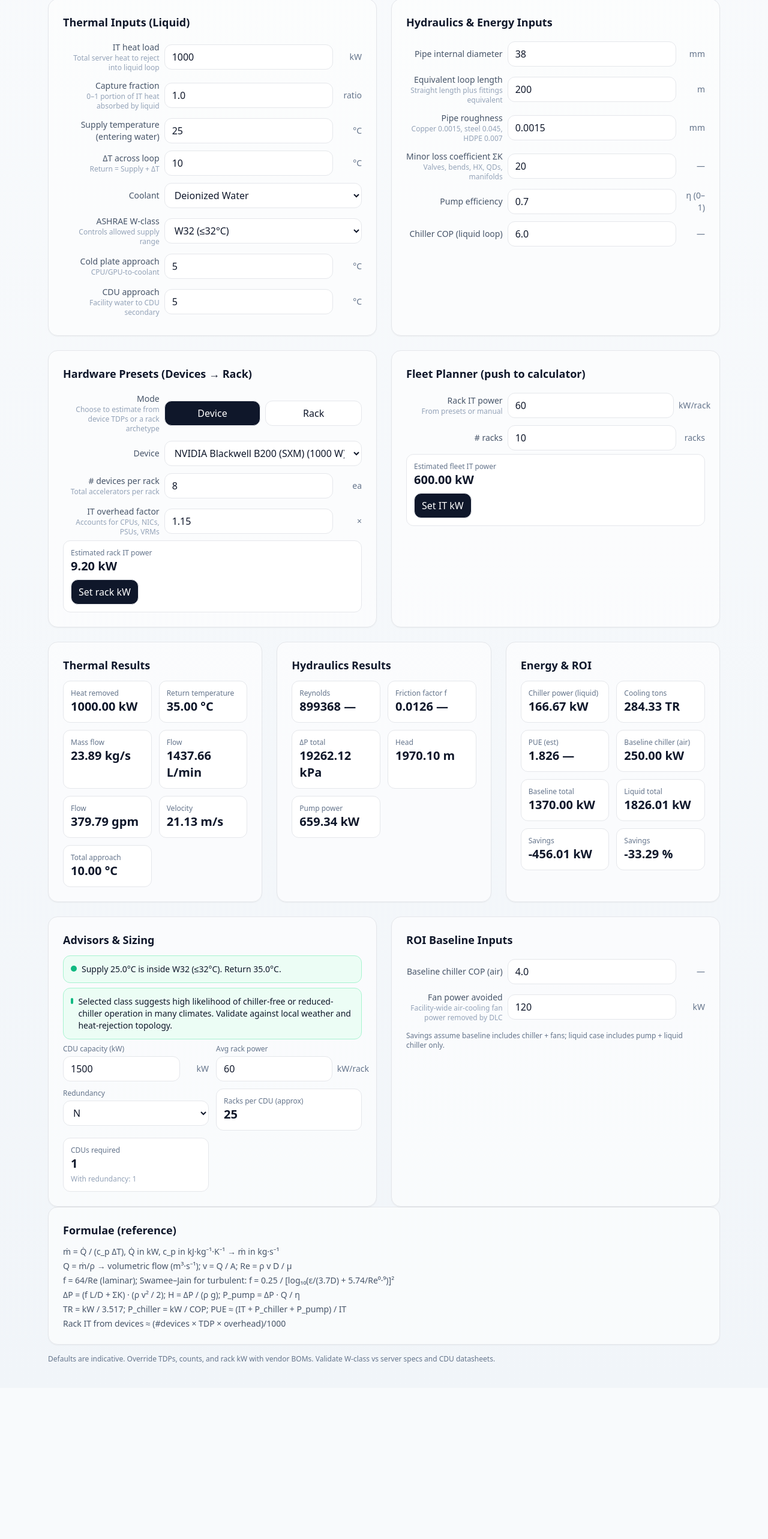
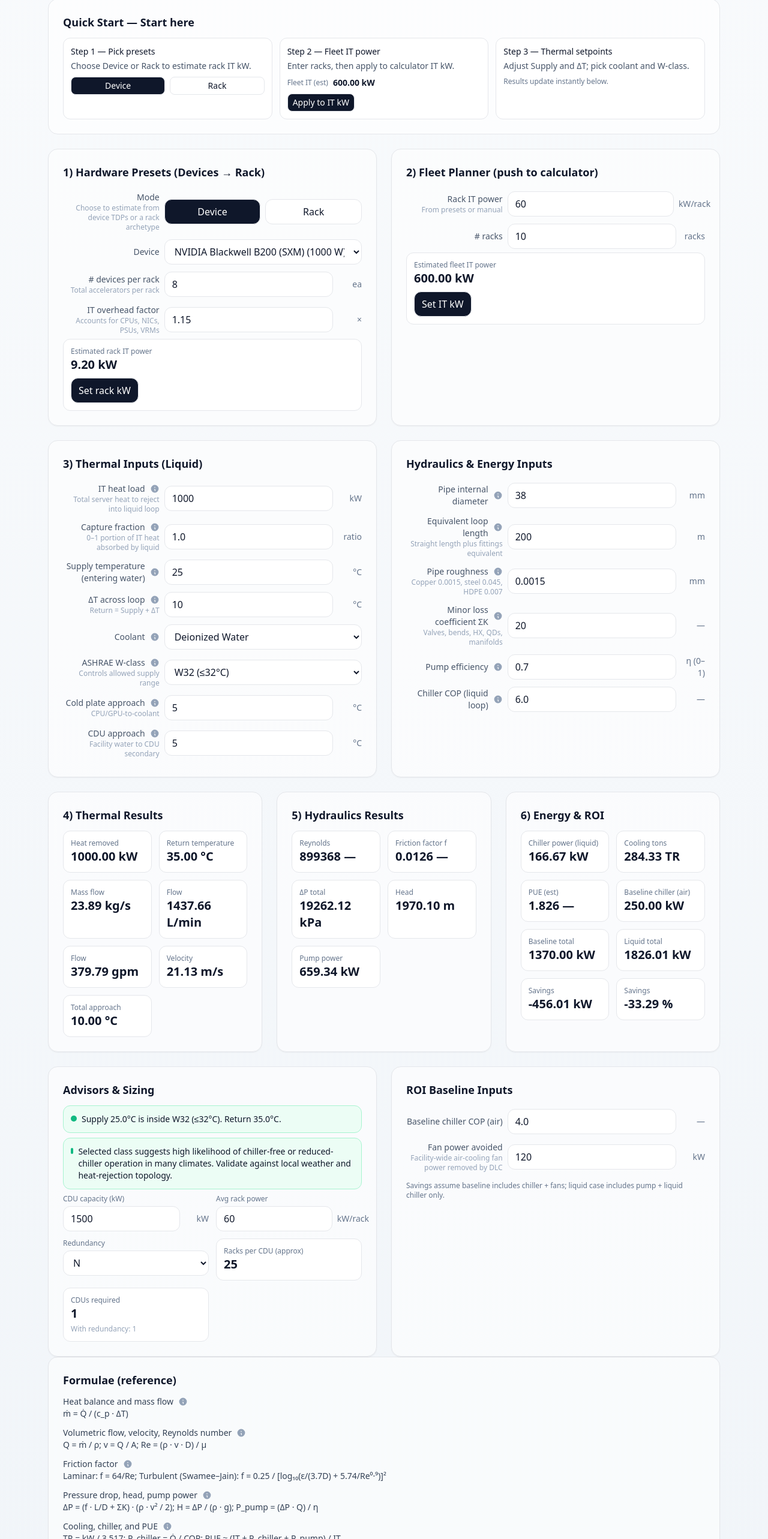
Before and after one commit to canncupiscent/dc-liquid-cooling-calculator, a React (Vite) app: page / in a window 1280 px wide. Shown: the part 108-2674 px from the top of the page at 60% size. Before the commit the page ends 2422 px from the top, so only its background shows below. Built offline with nearby package versions, Linux system fonts and the light colour scheme.

Commit message:
feat: add quick start guide, tooltips, and reorganize calculator sections with step numbers

```diff
--- a/src/App.jsx
+++ b/src/App.jsx
@@ -54,7 +54,11 @@ function Row({ label, children, help }) {
   return (
     <div className='grid grid-cols-1 md:grid-cols-3 gap-2 items-center py-1.5'>
       <div className='md:text-right text-sm text-slate-600'>
-        <div>{label}</div>
+        <div className='flex items-center justify-between md:justify-end gap-2'>
+          <span>{label}</span>
+          {/* Tooltip slot will render if provided via tip prop */}
+          {/** placeholder, actual Tooltip rendered by Row signature change below **/}
+        </div>
         {help && <div className='text-xs text-slate-400'>{help}</div>}
       </div>
       <div className='md:col-span-2'>{children}</div>
@@ -106,6 +110,37 @@ function Status({ level = 'ok', children }) {
     <div className={`rounded-xl border p-3 flex items-start gap-2 ${cls}`}>
       <span className={`mt-1 h-2.5 w-2.5 rounded-full ${dot}`} />
       <div className='text-sm'>{children}</div>
+    </div>
+  );
+}
+
+// Lightweight tooltip component using Tailwind + group-hover
+function Tooltip({ content }) {
+  return (
+    <span className='relative inline-block group align-middle'>
+      <svg xmlns='http://www.w3.org/2000/svg' viewBox='0 0 20 20' fill='currentColor' className='h-4 w-4 text-slate-400'>
+        <path fillRule='evenodd' d='M18 10a8 8 0 11-16 0 8 8 0 0116 0zm-9-3a1 1 0 112 0 1 1 0 01-2 0zm.25 3.5a.75.75 0 000 1.5h.5V14a.75.75 0 001.5 0v-2.5a.75.75 0 00-.75-.75h-1.25z' clipRule='evenodd' />
+      </svg>
+      <div className='absolute z-20 hidden group-hover:block max-w-xs md:max-w-sm -right-1 md:left-auto md:-translate-x-0 translate-y-2 md:translate-y-0 mt-2 md:mt-0 p-2 rounded-lg border bg-white text-xs text-slate-700 shadow-lg w-64'>
+        {content}
+      </div>
+    </span>
+  );
+}
+
+// Extend Row to support an optional tip prop
+const _OriginalRow = Row;
+Row = function Row({ label, children, help, tip }) {
+  return (
+    <div className='grid grid-cols-1 md:grid-cols-3 gap-2 items-center py-1.5'>
+      <div className='md:text-right text-sm text-slate-600'>
+        <div className='flex items-center justify-between md:justify-end gap-2'>
+          <span>{label}</span>
+          {tip && <Tooltip content={tip} />}
+        </div>
+        {help && <div className='text-xs text-slate-400'>{help}</div>}
+      </div>
+      <div className='md:col-span-2'>{children}</div>
     </div>
   );
 }
@@ -288,68 +323,38 @@ export default function App() {
             <button onClick={loadExample} className='rounded-xl border px-3 py-2 bg-white hover:bg-slate-50'>Load example</button>
           </div>
         </div>
+        {/* Quick Start banner */}
+        <div className='rounded-2xl border p-4 md:p-6 bg-white/70 mb-6'>
+          <div className='font-semibold text-lg mb-3'>Quick Start — Start here</div>
+          <div className='grid grid-cols-1 md:grid-cols-3 gap-3 text-sm'>
+            <div className='rounded-xl border p-3 bg-white'>
+              <div className='font-medium mb-1'>Step 1 — Pick presets</div>
+              <div className='text-slate-600 mb-2'>Choose Device or Rack to estimate rack IT kW.</div>
+              <div className='grid grid-cols-2 gap-2'>
+                <button onClick={() => setHwMode('device')} className={`rounded-lg border px-2 py-1 ${hwMode === 'device' ? 'bg-slate-900 text-white' : 'bg-white'}`}>Device</button>
+                <button onClick={() => setHwMode('rack')} className={`rounded-lg border px-2 py-1 ${hwMode === 'rack' ? 'bg-slate-900 text-white' : 'bg-white'}`}>Rack</button>
+              </div>
+            </div>
+            <div className='rounded-xl border p-3 bg-white'>
+              <div className='font-medium mb-1'>Step 2 — Fleet IT power</div>
+              <div className='text-slate-600 mb-2'>Enter racks, then apply to calculator IT kW.</div>
+              <div className='flex items-center gap-2'>
+                <div className='text-xs text-slate-500'>Fleet IT (est)</div>
+                <div className='font-semibold'>{fleetIT_kW_fromRack.toFixed(2)} kW</div>
+              </div>
+              <button onClick={() => setItKW(fleetIT_kW_fromRack.toFixed(2))} className='mt-2 rounded-lg border px-2 py-1 bg-slate-900 text-white'>Apply to IT kW</button>
+            </div>
+            <div className='rounded-xl border p-3 bg-white'>
+              <div className='font-medium mb-1'>Step 3 — Thermal setpoints</div>
+              <div className='text-slate-600 mb-2'>Adjust Supply and ΔT; pick coolant and W-class.</div>
+              <div className='text-xs text-slate-500'>Results update instantly below.</div>
+            </div>
+          </div>
+        </div>
 
         <div className='grid grid-cols-1 lg:grid-cols-2 gap-6'>
-          <Section title='Thermal Inputs (Liquid)'>
-            <Row label='IT heat load' help='Total server heat to reject into liquid loop'>
-              <Input value={itKW} onChange={setItKW} suffix='kW' />
-            </Row>
-            <Row label='Capture fraction' help='0–1 portion of IT heat absorbed by liquid'>
-              <Input value={captureFrac} onChange={setCaptureFrac} suffix='ratio' step={0.01} />
-            </Row>
-            <Row label='Supply temperature (entering water)'>
-              <Input value={supplyC} onChange={setSupplyC} suffix='°C' />
-            </Row>
-            <Row label='ΔT across loop' help='Return = Supply + ΔT'>
-              <Input value={dT} onChange={setDT} suffix='°C' />
-            </Row>
-            <Row label='Coolant'>
-              <Select
-                value={coolant}
-                onChange={setCoolant}
-                options={Object.entries(COOLANTS).map(([value, c]) => ({ value, label: c.name }))}
-              />
-            </Row>
-            <Row label='ASHRAE W-class' help='Controls allowed supply range'>
-              <Select
-                value={wClass}
-                onChange={setWClass}
-                options={Object.entries(W_CLASSES).map(([value, w]) => ({ value, label: w.label }))}
-              />
-            </Row>
-            <Row label='Cold plate approach' help='CPU/GPU-to-coolant'>
-              <Input value={coldPlateApproachC} onChange={setColdPlateApproachC} suffix='°C' />
-            </Row>
-            <Row label='CDU approach' help='Facility water to CDU secondary'>
-              <Input value={cduApproachC} onChange={setCduApproachC} suffix='°C' />
-            </Row>
-          </Section>
-
-          <Section title='Hydraulics & Energy Inputs'>
-            <Row label='Pipe internal diameter'>
-              <Input value={pipeIDmm} onChange={setPipeIDmm} suffix='mm' />
-            </Row>
-            <Row label='Equivalent loop length' help='Straight length plus fittings equivalent'>
-              <Input value={loopLenM} onChange={setLoopLenM} suffix='m' />
-            </Row>
-            <Row label='Pipe roughness' help='Copper 0.0015, steel 0.045, HDPE 0.007'>
-              <Input value={roughnessMM} onChange={setRoughnessMM} suffix='mm' />
-            </Row>
-            <Row label='Minor loss coefficient ΣK' help='Valves, bends, HX, QDs, manifolds'>
-              <Input value={kMinor} onChange={setKMinor} suffix='—' />
-            </Row>
-            <Row label='Pump efficiency'>
-              <Input value={pumpEff} onChange={setPumpEff} suffix='η (0–1)' step={0.01} />
-            </Row>
-            <Row label='Chiller COP (liquid loop)'>
-              <Input value={chillerCOP} onChange={setChillerCOP} suffix='—' step={0.1} />
-            </Row>
-          </Section>
-        </div>
-
-        {/* NEW: Hardware presets */}
-        <div className='grid grid-cols-1 lg:grid-cols-2 gap-6 mt-6'>
-          <Section title='Hardware Presets (Devices → Rack)'>
+          {/* Left: 1) Hardware Presets */}
+          <Section title='1) Hardware Presets (Devices → Rack)'>
             <Row label='Mode' help='Choose to estimate from device TDPs or a rack archetype'>
               <div className='grid grid-cols-2 gap-2'>
                 <button onClick={() => setHwMode('device')} className={`rounded-xl border px-3 py-2 ${hwMode === 'device' ? 'bg-slate-900 text-white' : 'bg-white'}`}>Device</button>
@@ -398,7 +403,8 @@ export default function App() {
             </>)}
           </Section>
 
-          <Section title='Fleet Planner (push to calculator)'>
+          {/* Right: 2) Fleet Planner (push to calculator) */}
+          <Section title='2) Fleet Planner (push to calculator)'>
             <Row label='Rack IT power' help='From presets or manual'>
               <Input value={rackKW} onChange={setRackKW} suffix='kW/rack' />
             </Row>
@@ -415,8 +421,68 @@ export default function App() {
           </Section>
         </div>
 
+        {/* Grid: 3) Thermal Inputs + Hydraulics */}
+        <div className='grid grid-cols-1 lg:grid-cols-2 gap-6 mt-6'>
+          <Section title='3) Thermal Inputs (Liquid)'>
+            <Row label='IT heat load' help='Total server heat to reject into liquid loop' tip={'Total IT power (kW) that must be removed by the cooling system. If using the Fleet Planner, you can push its estimate here.'}>
+              <Input value={itKW} onChange={setItKW} suffix='kW' />
+            </Row>
+            <Row label='Capture fraction' help='0–1 portion of IT heat absorbed by liquid' tip={'Portion of IT heat captured by the liquid loop (e.g., 1.0 for full direct liquid cooling; <1.0 if some heat is still air-cooled).'}>
+              <Input value={captureFrac} onChange={setCaptureFrac} suffix='ratio' step={0.01} />
+            </Row>
+            <Row label='Supply temperature (entering water)' tip={'Entering water temperature at the device cold plates/manifolds. Checked against selected ASHRAE W-class.'}>
+              <Input value={supplyC} onChange={setSupplyC} suffix='°C' />
+            </Row>
+            <Row label='ΔT across loop' help='Return = Supply + ΔT' tip={'Desired temperature rise across the loop. Larger ΔT lowers flow; smaller ΔT raises flow. Return temperature = Supply + ΔT.'}>
+              <Input value={dT} onChange={setDT} suffix='°C' />
+            </Row>
+            <Row label='Coolant' tip={'Select fluid. Properties (density, specific heat, viscosity) drive flow, Reynolds number, and pressure drop.'}>
+              <Select
+                value={coolant}
+                onChange={setCoolant}
+                options={Object.entries(COOLANTS).map(([value, c]) => ({ value, label: c.name }))}
+              />
+            </Row>
+            <Row label='ASHRAE W-class' help='Controls allowed supply range' tip={'ASHRAE liquid classes specify permissible entering water temperatures. The advisor validates your supply against the selected class.'}>
+              <Select
+                value={wClass}
+                onChange={setWClass}
+                options={Object.entries(W_CLASSES).map(([value, w]) => ({ value, label: w.label }))}
+              />
+            </Row>
+            <Row label='Cold plate approach' help='CPU/GPU-to-coolant' tip={'Approximate temperature difference from device junction to coolant. Impacts overall thermal budget and margin.'}>
+              <Input value={coldPlateApproachC} onChange={setColdPlateApproachC} suffix='°C' />
+            </Row>
+            <Row label='CDU approach' help='Facility water to CDU secondary' tip={'Approach temperature across the CDU between facility water and rack/secondary loop. Affects achievable supply temperature.'}>
+              <Input value={cduApproachC} onChange={setCduApproachC} suffix='°C' />
+            </Row>
+          </Section>
+
+          {/* Right: Hydraulics & Energy Inputs */}
+          <Section title='Hydraulics & Energy Inputs'>
+            <Row label='Pipe internal diameter' tip={'Inside diameter of the main loop piping. Larger diameter reduces velocity and frictional losses (ΔP), lowering pump power. Too small increases v and Re, raising ΔP and noise. Used to compute area A = πD²/4 and velocity v = Q/A.'}>
+              <Input value={pipeIDmm} onChange={setPipeIDmm} suffix='mm' />
+            </Row>
+            <Row label='Equivalent loop length' help='Straight length plus fittings equivalent' tip={'Total hydraulic length (m) including straight runs plus equivalent lengths for fittings, heat exchangers, quick-disconnects, manifolds. Head loss scales with (L/D), so longer loops increase ΔP and pump kW.'}>
+              <Input value={loopLenM} onChange={setLoopLenM} suffix='m' />
+            </Row>
+            <Row label='Pipe roughness' help='Copper 0.0015, steel 0.045, HDPE 0.007' tip={'Absolute roughness ε (mm) controls turbulent friction factor via Swamee–Jain. Smoother pipes (lower ε) reduce ΔP. Typical ε: copper ~0.0015 mm, HDPE ~0.007 mm, new steel ~0.045 mm.'}>
+              <Input value={roughnessMM} onChange={setRoughnessMM} suffix='mm' />
+            </Row>
+            <Row label='Minor loss coefficient ΣK' help='Valves, bends, HX, QDs, manifolds' tip={'Sum of local loss coefficients for fittings and components: ΔP_minor = (ΣK)·(ρv²/2). High-ΔP components (e.g., dense heat exchangers, restrictive QDs) raise pump power. Use vendor K data or handbooks.'}>
+              <Input value={kMinor} onChange={setKMinor} suffix='—' />
+            </Row>
+            <Row label='Pump efficiency' tip={'Overall hydraulic-to-electric efficiency η (0–1). Electrical pump power = ΔP·Q / η. Higher η reduces electrical input for the same head and flow. Typical rack pumps ~0.5–0.75.'}>
+              <Input value={pumpEff} onChange={setPumpEff} suffix='η (0–1)' step={0.01} />
+            </Row>
+            <Row label='Chiller COP (liquid loop)' tip={'Coefficient of Performance = Cooling kW / Electric kW. Higher COP means less electrical power for the same heat load. Depends on setpoints, approach temperatures, ambient, and heat-rejection method (e.g., dry cooler vs tower).'}>
+              <Input value={chillerCOP} onChange={setChillerCOP} suffix='—' step={0.1} />
+            </Row>
+          </Section>
+        </div>
+
         <div className='grid grid-cols-1 xl:grid-cols-3 gap-6 mt-6'>
-          <Section title='Thermal Results'>
+          <Section title='4) Thermal Results'>
             <div className='grid grid-cols-2 gap-3'>
               <Stat label='Heat removed' value={results.qHeat_kW} unit='kW' />
               <Stat label='Return temperature' value={results.return_C} unit='°C' />
@@ -428,7 +494,7 @@ export default function App() {
             </div>
           </Section>
 
-          <Section title='Hydraulics Results'>
+          <Section title='5) Hydraulics Results'>
             <div className='grid grid-cols-2 gap-3'>
               <Stat label='Reynolds' value={results.Re} unit='—' precision={0} />
               <Stat label='Friction factor f' value={results.f} unit='—' precision={4} />
@@ -438,7 +504,7 @@ export default function App() {
             </div>
           </Section>
 
-          <Section title='Energy & ROI'>
+          <Section title='6) Energy & ROI'>
             <div className='grid grid-cols-2 gap-3'>
               <Stat label='Chiller power (liquid)' value={results.chiller_kW} unit='kW' />
               <Stat label='Cooling tons' value={results.tons} unit='TR' />
@@ -497,13 +563,72 @@ export default function App() {
         </div>
 
         <Section title='Formulae (reference)'>
-          <div className='text-sm text-slate-600 space-y-1'>
-            <div>ṁ = Q̇ / (c_p ΔT), Q̇ in kW, c_p in kJ·kg⁻¹·K⁻¹ → ṁ in kg·s⁻¹</div>
-            <div>Q = ṁ/ρ → volumetric flow (m³·s⁻¹); v = Q / A; Re = ρ v D / μ</div>
-            <div>f = 64/Re (laminar); Swamee–Jain for turbulent: f = 0.25 / [log₁₀(ε/(3.7D) + 5.74/Re⁰·⁹)]²</div>
-            <div>ΔP = (f L/D + ΣK) · (ρ v² / 2); H = ΔP / (ρ g); P_pump = ΔP · Q / η</div>
-            <div>TR = kW / 3.517; P_chiller = kW / COP; PUE ≈ (IT + P_chiller + P_pump) / IT</div>
-            <div>Rack IT from devices ≈ (#devices × TDP × overhead)/1000</div>
+          <div className='text-sm text-slate-700 space-y-3'>
+            <div>
+              <div className='flex items-center gap-2'>
+                <div className='font-medium'>Heat balance and mass flow</div>
+                <Tooltip content={<div>
+                  <div><b>Symbols</b>: ṁ (mass flow rate, kg·s⁻¹), Q̇ (heat load, kW), c_p (specific heat capacity, kJ·kg⁻¹·K⁻¹), ΔT (temperature rise, K or °C).</div>
+                  <div><b>Use</b>: Estimate required mass flow to remove a given heat load at a chosen temperature rise.</div>
+                </div>} />
+              </div>
+              <div>ṁ = Q̇ / (c_p · ΔT)</div>
+            </div>
+
+            <div>
+              <div className='flex items-center gap-2'>
+                <div className='font-medium'>Volumetric flow, velocity, Reynolds number</div>
+                <Tooltip content={<div>
+                  <div><b>Symbols</b>: Q (volumetric flow rate, m³·s⁻¹), ρ (density, kg·m⁻³), A (cross-section, m² = πD²/4), v (mean velocity, m·s⁻¹), D (inside diameter, m), μ (dynamic viscosity, Pa·s), Re (Reynolds number, —).</div>
+                  <div><b>Use</b>: Convert mass flow to volumetric flow/velocity and assess laminar vs turbulent via Re.</div>
+                </div>} />
+              </div>
+              <div>Q = ṁ / ρ; v = Q / A; Re = (ρ · v · D) / μ</div>
+            </div>
+
+            <div>
+              <div className='flex items-center gap-2'>
+                <div className='font-medium'>Friction factor</div>
+                <Tooltip content={<div>
+                  <div><b>Symbols</b>: f (Darcy friction factor, —), ε (absolute roughness, m), D (diameter, m), Re (Reynolds number, —).</div>
+                  <div><b>Use</b>: Pick f for pressure-drop in straight pipe; depends on regime and roughness (Swamee–Jain for turbulent).</div>
+                </div>} />
+              </div>
+              <div>Laminar: f = 64/Re; Turbulent (Swamee–Jain): f = 0.25 / [log₁₀(ε/(3.7D) + 5.74/Re⁰·⁹)]²</div>
+            </div>
+
+            <div>
+              <div className='flex items-center gap-2'>
+                <div className='font-medium'>Pressure drop, head, pump power</div>
+                <Tooltip content={<div>
+                  <div><b>Symbols</b>: ΔP (pressure drop, Pa), L (equivalent length, m), D (diameter, m), ΣK (sum of minor-loss coefficients, —), ρ (density, kg·m⁻³), v (velocity, m·s⁻¹), g (gravity, 9.81 m·s⁻²), H (head, m), P_pump (pump electrical power), η (pump efficiency, —).</div>
+                  <div><b>Use</b>: Compute loop ΔP, convert to head, and estimate pump electric power for given flow and efficiency.</div>
+                </div>} />
+              </div>
+              <div>ΔP = (f · L/D + ΣK) · (ρ · v² / 2); H = ΔP / (ρ · g); P_pump = (ΔP · Q) / η</div>
+            </div>
+
+            <div>
+              <div className='flex items-center gap-2'>
+                <div className='font-medium'>Cooling, chiller, and PUE</div>
+                <Tooltip content={<div>
+                  <div><b>Symbols</b>: TR (tons of refrigeration, ton), COP (Coefficient of Performance, —), P_chiller (chiller electrical power, kW), P_pump (pump electrical power, kW), IT (IT load, kW), PUE (Power Usage Effectiveness, —).</div>
+                  <div><b>Use</b>: Convert cooling kW ↔ ton, estimate chiller kW from load and COP, and approximate site PUE.</div>
+                </div>} />
+              </div>
+              <div>TR = kW / 3.517; P_chiller = Q̇ / COP; PUE ≈ (IT + P_chiller + P_pump) / IT</div>
+            </div>
+
+            <div>
+              <div className='flex items-center gap-2'>
+                <div className='font-medium'>Rack IT from device presets</div>
+                <Tooltip content={<div>
+                  <div><b>Abbreviations</b>: TDP (Thermal Design Power), overhead (IT overhead factor, —).</div>
+                  <div><b>Use</b>: Rough-in rack IT power from device count, device TDP, and added IT overhead (CPUs, NICs, VRMs).</div>
+                </div>} />
+              </div>
+              <div>Rack IT ≈ (#devices × TDP × overhead) / 1000</div>
+            </div>
           </div>
         </Section>
 
```
